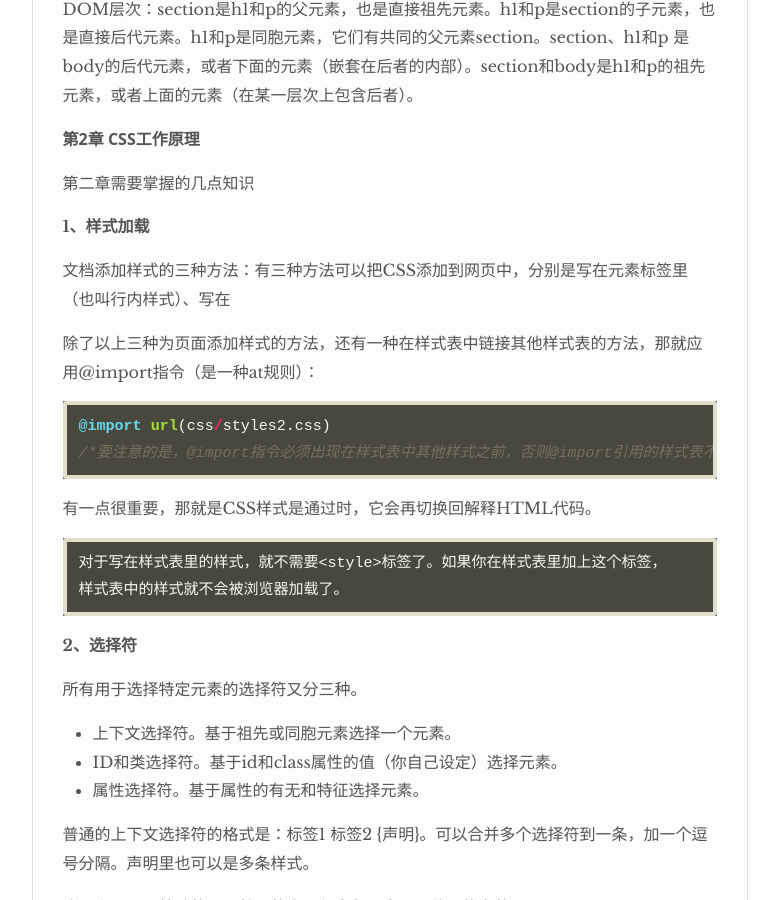
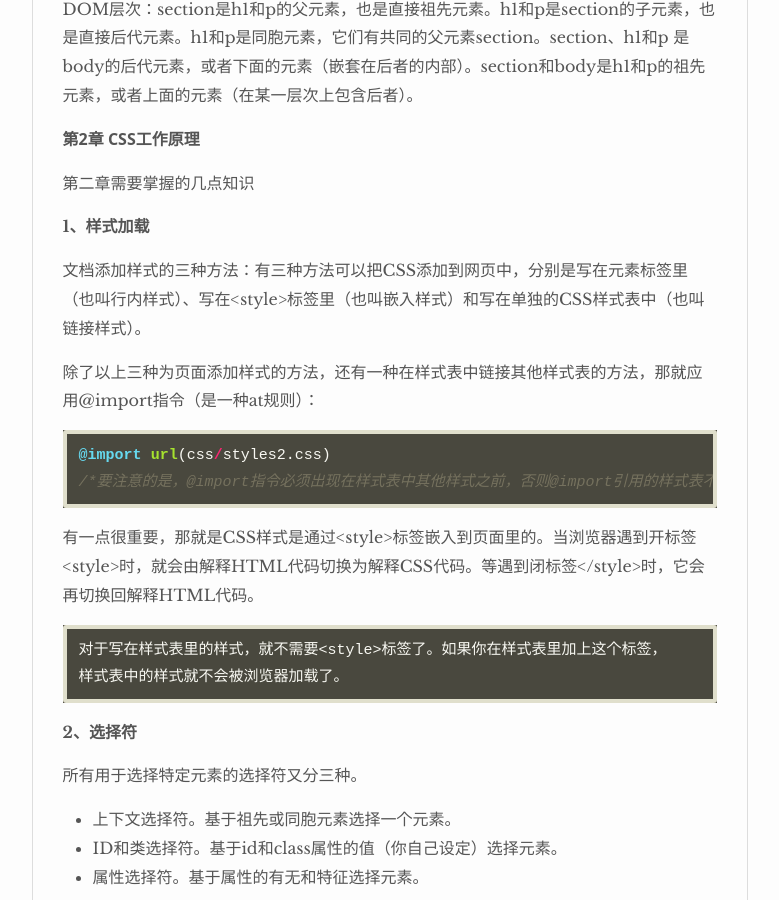
Before and after one commit to bwzou/bwzou, a Jekyll site: the page built from _posts/2017-10-09-css-knowledge.md, in a window 1280 px wide and 900 px high, scrolled down 955 px. Shown: the whole window, without its empty margins (250-1029 px from the left). Built offline with Jekyll 4.4.1, drawn with Linux system fonts in a browser that asks for light colours; nearby versions of some CDN libraries; some of the changed text lies outside the part shown.

Commit message:
修改文章——需要知道的CSS知识

````diff
--- a/_posts/2017-10-09-css-knowledge.md
+++ b/_posts/2017-10-09-css-knowledge.md
@@ -26,7 +26,7 @@
 
  **1、样式加载**
 
-文档添加样式的三种方法：有三种方法可以把CSS添加到网页中，分别是写在元素标签里（也叫行内样式）、写在<style>标签里（也叫嵌入样式）和写在单独的CSS样式表中（也叫链接样式）。
+文档添加样式的三种方法：有三种方法可以把CSS添加到网页中，分别是写在元素标签里（也叫行内样式）、写在\<style\>标签里（也叫嵌入样式）和写在单独的CSS样式表中（也叫链接样式）。
 
 除了以上三种为页面添加样式的方法，还有一种在样式表中链接其他样式表的方法，那就应用@import指令（是一种at规则）：
 ```css
@@ -34,7 +34,7 @@
 /*要注意的是，@import指令必须出现在样式表中其他样式之前，否则@import引用的样式表不会被加载。*/
 ```
 
-有一点很重要，那就是CSS样式是通过<style>标签嵌入到页面里的。当浏览器遇到开标签<style>时，就会由解释HTML代码切换为解释CSS代码。等遇到闭标签</style>时，它会再切换回解释HTML代码。
+有一点很重要，那就是CSS样式是通过\<style\>标签嵌入到页面里的。当浏览器遇到开标签\<style\>时，就会由解释HTML代码切换为解释CSS代码。等遇到闭标签\</style\>时，它会再切换回解释HTML代码。
 
 ```
 对于写在样式表里的样式，就不需要<style>标签了。如果你在样式表里加上这个标签，
@@ -54,39 +54,41 @@
 这里主要记录特殊的，虽然用的少，但会与不会，是体现能力的。
 
 - 子选择符>
-
+```
 	标签1 > 标签2
-
+```
 标签2必须是标签1的子元素，或者反过来说，标签1必须是标签2的父元素。与常规的上下文选择符不同，这个选择符中的标签1不能是标签2的父元素之外的其他祖先元素。
 
 - 紧邻同胞选择符+
-
+```
 	标签1 + 标签2
-
+```
 标签2必须紧跟在其同胞标签1的后面
 
 - 一般同胞选择符~
-
+```
 	标签1 ~ 标签2
-
+```
 标签2必须跟（不一定紧跟）在其同胞标签1后面。
 
-通用选择符*
-
- 	*（按Shift+8）
-
+- 通用选择符*
+```
+    *（按Shift+8）
+```
 通用选择符*（常被称为星号选择符）是一个通配符，它匹配任何元素。
 
 我们跳过ID和类选择符，因为这是很常用的，是应该要懂的。
 
 属性名选择符有两种：
-
-	标签名[属性名]
-
+```
+标签名[属性名]
+```
 选择任何带有属性名的标签名。
 
-	标签名[属性名="属性值"]
-```在HTML5中，属性值的引号可加可不加，在此为了清楚起见，我们加了。```
+```
+标签名[属性名="属性值"]
+在HTML5中，属性值的引号可加可不加，在此为了清楚起见，我们加了。
+```
 
 选择任何带有值为属性值的属性名的标签名。
 
@@ -182,6 +184,12 @@
 e::after
 可用于在特定元素前面或后面添加特殊内容。
 ```
+d. ::Selection
+```
+e::selection
+用来改变浏览网页选中文的默认效果
+```
+
 **5、继承**
 
 CSS中有很多属性是可以继承的，其中相当一部分都跟文本有关，比如颜色、字体、字号。然而，也有很多CSS属性不能继承，因为继承这些属性没有意义。这些不能继承的属性主要涉及元素盒子的定位和显示方式，比如边框、外边距、内边距，这些下一章我们才会讲到。
````
